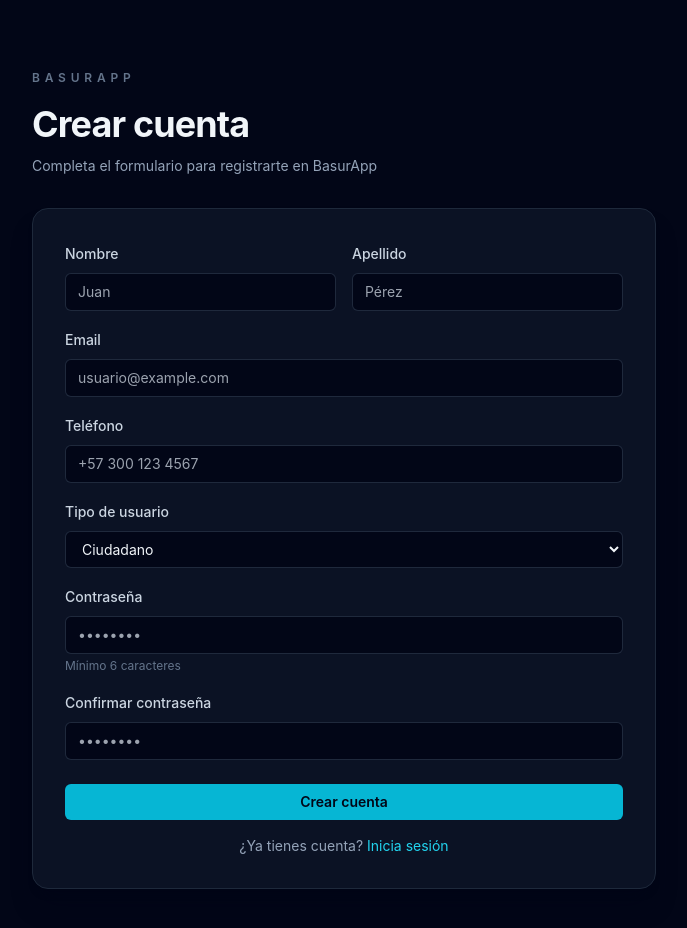
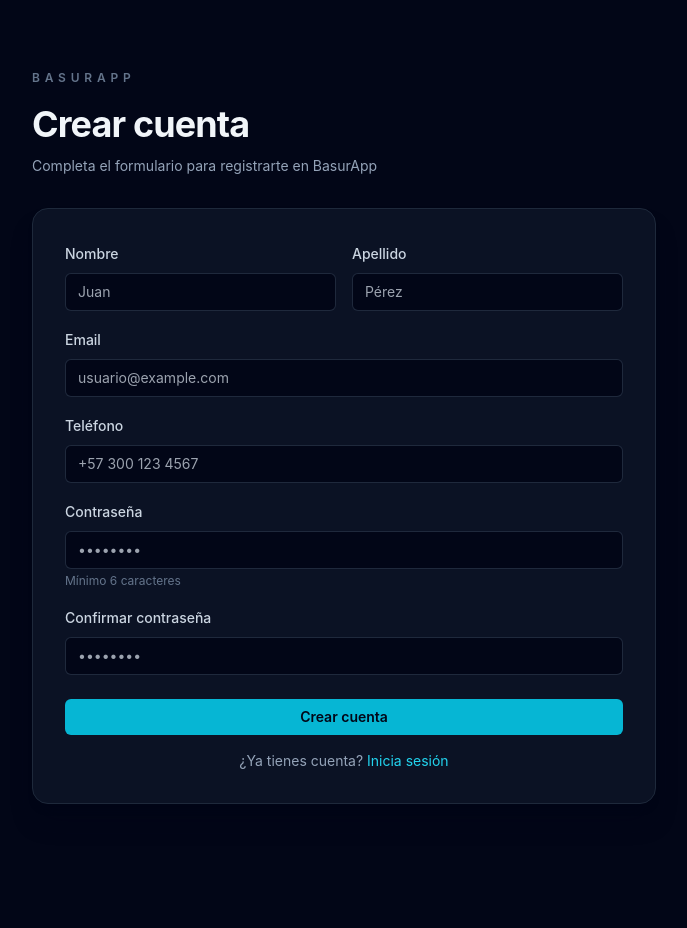
Before and after one commit to andresfccy/basurapp, a React (Vite) app: page /register in a window 1280 px wide. Shown: the top 928 px of the page, without its empty margins (296-983 px from the left). After the commit the page ends 868 px from the top, so only its background shows below. Built offline with nearby package versions, Linux system fonts and the light colour scheme; no server answers.

Commit message:
feat: remove role selection from registration form
- Remove role field from RegisterUserData interface
- Remove role selector from registration form
- All new users will be registered as basic users (citizens)

```diff
--- a/src/pages/RegisterPage.tsx
+++ b/src/pages/RegisterPage.tsx
@@ -12,7 +12,6 @@ function RegisterPage() {
     lastName: '',
     phone: '',
     password: '',
-    role: 'basic',
   });
   const [confirmPassword, setConfirmPassword] = useState('');
   const [error, setError] = useState<string | null>(null);
@@ -149,24 +148,6 @@ function RegisterPage() {
           </div>
 
           <div className="mt-4">
-            <label htmlFor="role" className="text-sm font-medium text-slate-300">
-              Tipo de usuario
-            </label>
-            <select
-              id="role"
-              name="role"
-              required
-              value={formData.role}
-              onChange={handleChange}
-              className="mt-2 w-full rounded-md border border-slate-700/60 bg-slate-950 px-3 py-2 text-sm text-slate-100 outline-none ring-2 ring-transparent transition focus:border-cyan-500/70 focus:ring-cyan-500/20"
-            >
-              <option value="basic">Ciudadano</option>
-              <option value="collector">Recolector</option>
-              <option value="admin">Administrador</option>
-            </select>
-          </div>
-
-          <div className="mt-4">
             <label htmlFor="password" className="text-sm font-medium text-slate-300">
               Contraseña
             </label>
--- a/src/services/api.ts
+++ b/src/services/api.ts
@@ -6,7 +6,6 @@ export interface RegisterUserData {
   lastName: string;
   phone: string;
   password: string;
-  role: 'basic' | 'admin' | 'collector';
 }
 
 export interface RegisterResponse {
```
